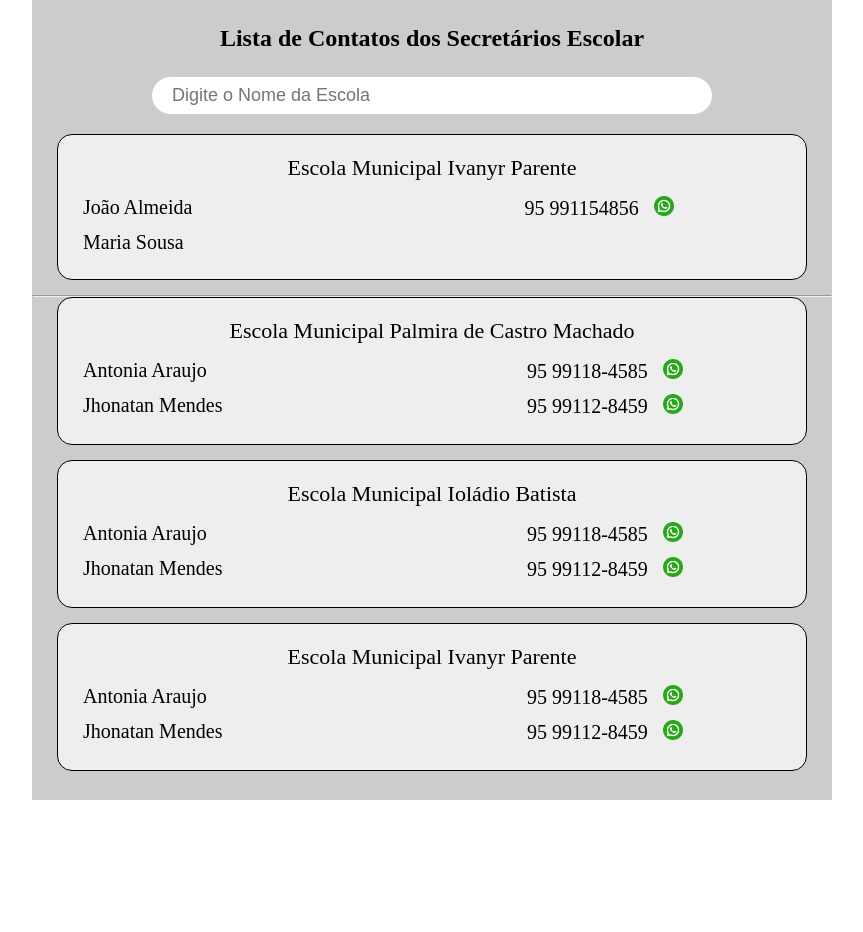
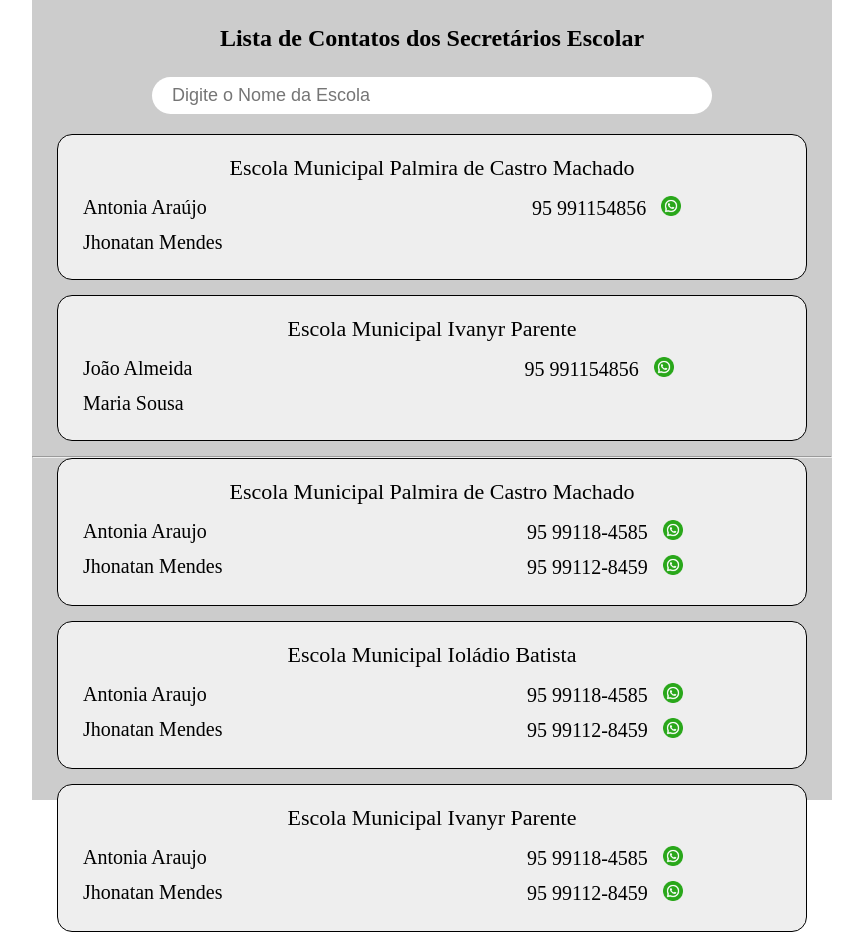
Before and after one commit to jhonatanbmendes/lista, a plain HTML site: page index.html in a window 1280 px wide. Shown: the whole page, without its empty margins (208-1071 px from the left). Before the commit the page ends 800 px from the top, so only its background shows below. Drawn offline with Linux system fonts and the light colour scheme.

Commit message:
listando com sucesso

```diff
--- a/contatos.js
+++ b/contatos.js
@@ -16,9 +16,9 @@ lista = [{
 
 for (let i in lista) {
     console.log(lista[i].escola);
-    let itemTag = document.createElement('div');
+    // let itemTag = document.createElement('div');
 
-    document.getElementById('itemLista').innerHTML = `<div class="escola">`+lista[i].escola+`</div>
+    document.getElementById('itemLista').innerHTML += `<section class="item"><div class="escola">`+lista[i].escola+`</div>
     <div class="nomes" id="nome01">`+lista[i].nome01+`</div>
     <div class="nomes" id="tel01">
         <div>95 `+lista[i].tel01+`</div>
@@ -29,6 +29,6 @@ for (let i in lista) {
         `<div class="nomes" id="nome01">`+lista[i].nome02+`</div>
         <div class="nomes" id="tel02">
             <div>95 `+lista[i].tel02+`</div>
-            <a href="https://wa.me/5595`+lista[i].tel02+`?text=Olá `+lista[i].nome02+`"><img src="whats.png" alt="whatsapp"></a>`
+            <a href="https://wa.me/5595`+lista[i].tel02+`?text=Olá `+lista[i].nome02+`"><img src="whats.png" alt="whatsapp"></a></div>`
     };
 }
--- a/index.html
+++ b/index.html
@@ -15,7 +15,7 @@
             <input type="search" id="pesquisa" placeholder="Digite o Nome da Escola" onkeyup="buscar()">
         </form>
 
-        <section class="item" id="itemLista"></section>
+        <div id="itemLista"></div>
         <hr>
         <section class="item">
             <div class="escola">Escola Municipal Palmira de Castro Machado</div>
```
